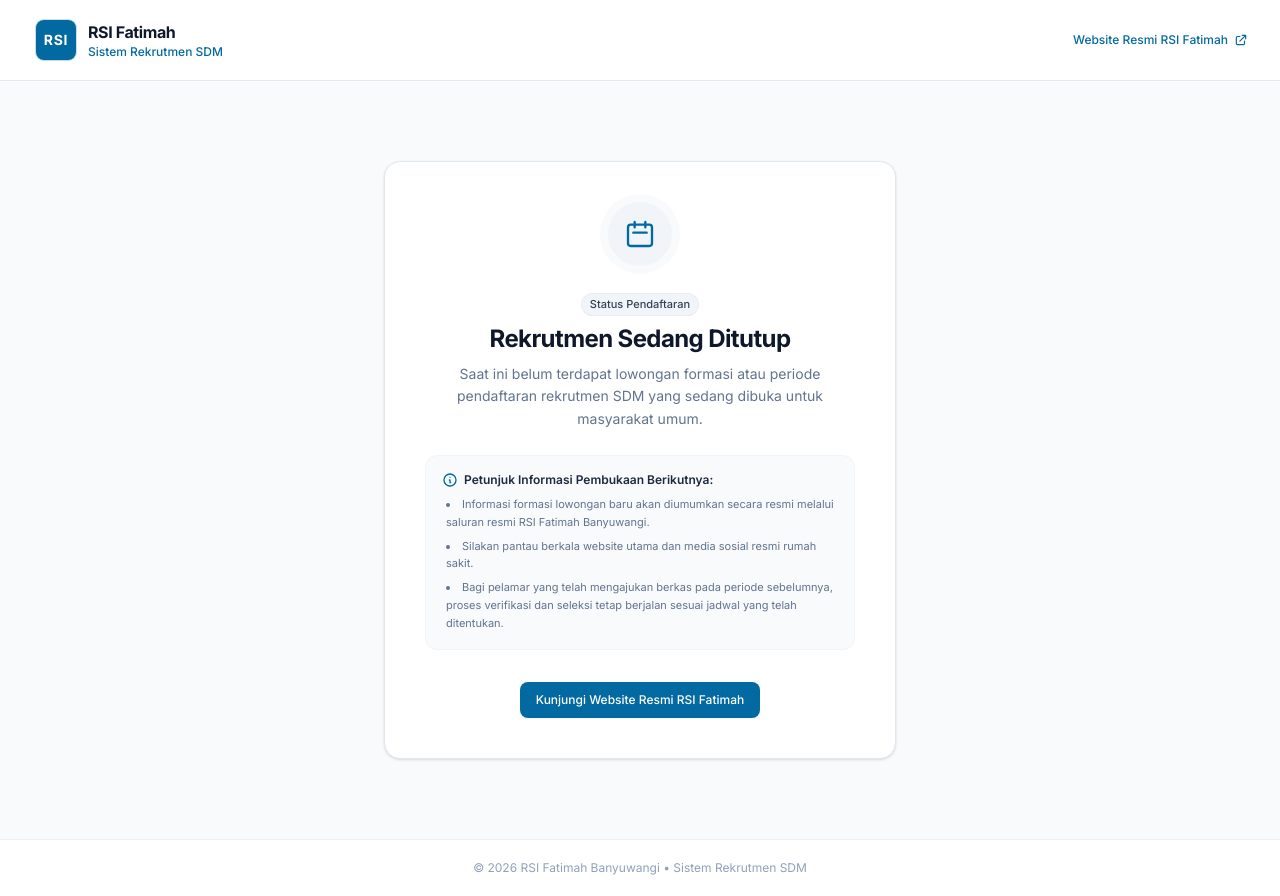
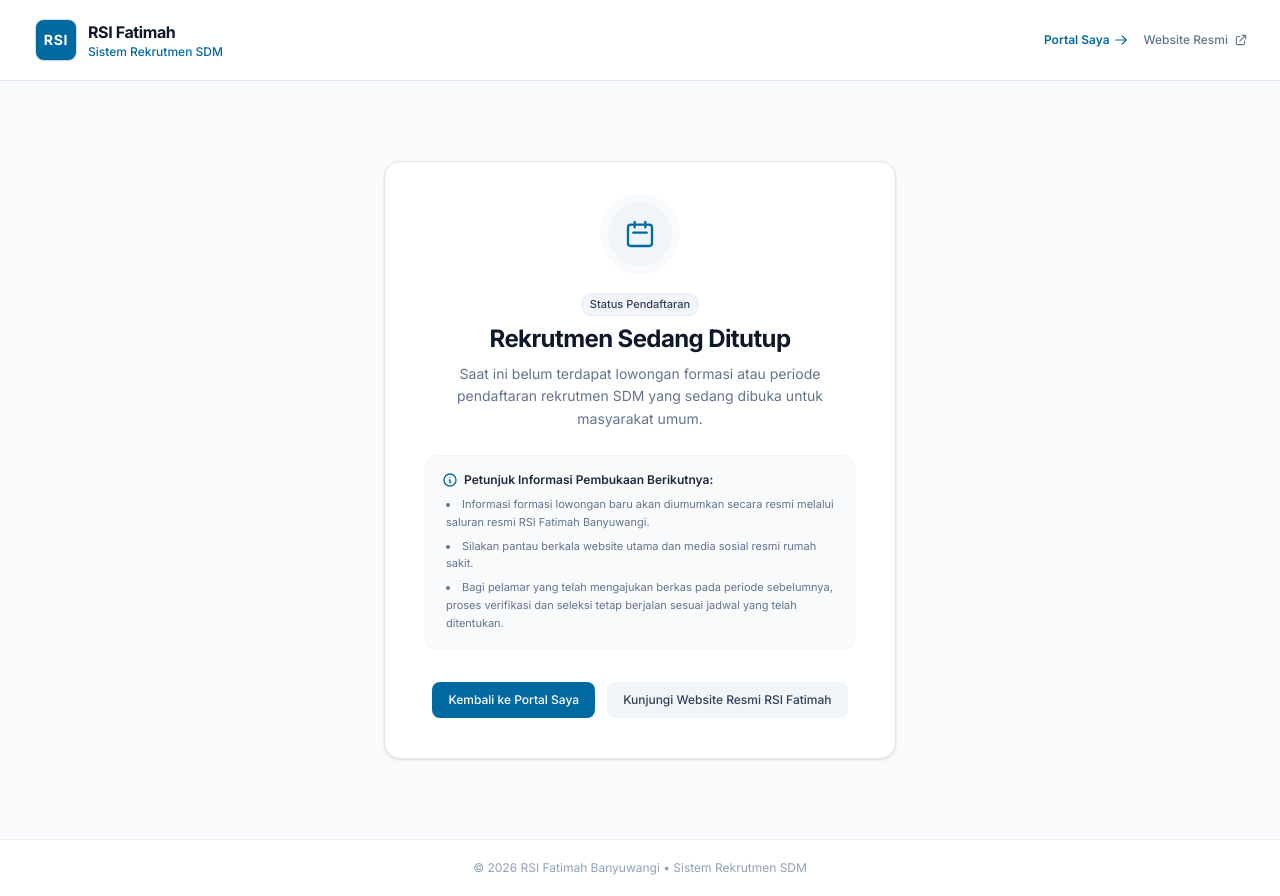
Before and after one commit to dwmah/system-require-rsifatimah, a Laravel app: page /rekrutmen-ditutup in a window 1280 px wide. Run offline with Laravel 12, Linux system fonts and the light colour scheme; the visitor is signed in with stand-in values (Sample User, id 1); style sheets or scripts are compiled from the project's sources.

Commit message:
feat: add applicant portal application workflow, rate limiting tests, and related views

```diff
--- a/app/Http/Controllers/Portal/ApplicationDocumentController.php
+++ b/app/Http/Controllers/Portal/ApplicationDocumentController.php
@@ -2,7 +2,6 @@
 
 namespace App\Http\Controllers\Portal;
 
-use App\Enums\JobApplicationStatus;
 use App\Http\Controllers\Controller;
 use App\Models\ApplicationDocument;
 use App\Models\JobApplication;
@@ -154,7 +153,7 @@ class ApplicationDocumentController extends Controller
             $safeFilename,
             [
                 'Content-Type' => $document->mime_type ?: 'application/octet-stream',
-                'Content-Disposition' => 'attachment; filename="' . $safeFilename . '"',
+                'Content-Disposition' => 'attachment; filename="'.$safeFilename.'"',
             ]
         );
     }
--- a/app/Http/Controllers/Portal/ApplicationSubmissionController.php
+++ b/app/Http/Controllers/Portal/ApplicationSubmissionController.php
@@ -15,7 +15,6 @@ use App\Services\Recruitment\ApplicationDocumentService;
 use App\Services\Recruitment\ApplicationSubmissionService;
 use DomainException;
 use Illuminate\Http\RedirectResponse;
-use Illuminate\Http\Request;
 use Illuminate\Support\Facades\Gate;
 use Illuminate\View\View;
 
--- a/app/Providers/AppServiceProvider.php
+++ b/app/Providers/AppServiceProvider.php
@@ -2,6 +2,9 @@
 
 namespace App\Providers;
 
+use Illuminate\Cache\RateLimiting\Limit;
+use Illuminate\Http\Request;
+use Illuminate\Support\Facades\RateLimiter;
 use Illuminate\Support\ServiceProvider;
 
 class AppServiceProvider extends ServiceProvider
@@ -19,6 +22,74 @@ class AppServiceProvider extends ServiceProvider
      */
     public function boot(): void
     {
-        //
+        $this->configureRateLimiting();
+    }
+
+    /**
+     * Configure named rate limiters for registration and password reset.
+     */
+    protected function configureRateLimiting(): void
+    {
+        RateLimiter::for('registration', function (Request $request) {
+            return [
+                Limit::perMinute(5)
+                    ->by('registration-minute:'.$request->ip())
+                    ->response(function (Request $request, array $headers) {
+                        return response(
+                            'Terlalu banyak percobaan pendaftaran. Silakan coba kembali beberapa saat lagi.',
+                            429,
+                            $headers
+                        );
+                    }),
+                Limit::perHour(30)
+                    ->by('registration-hour:'.$request->ip())
+                    ->response(function (Request $request, array $headers) {
+                        return response(
+                            'Terlalu banyak percobaan pendaftaran. Silakan coba kembali beberapa saat lagi.',
+                            429,
+                            $headers
+                        );
+                    }),
+            ];
+        });
+
+        RateLimiter::for('password-reset-link', function (Request $request) {
+            $limits = [
+                Limit::perMinute(5)
+                    ->by('password-reset-minute:'.$request->ip())
+                    ->response(function (Request $request, array $headers) {
+                        return response(
+                            'Terlalu banyak permintaan reset password. Silakan coba kembali beberapa saat lagi.',
+                            429,
+                            $headers
+                        );
+                    }),
+                Limit::perHour(30)
+                    ->by('password-reset-hour:'.$request->ip())
+                    ->response(function (Request $request, array $headers) {
+                        return response(
+                            'Terlalu banyak permintaan reset password. Silakan coba kembali beberapa saat lagi.',
+                            429,
+                            $headers
+                        );
+                    }),
+            ];
+
+            $rawIdentifier = trim((string) $request->input('identifier'));
+            if ($rawIdentifier !== '') {
+                $hashedIdentifier = hash('sha256', strtolower($rawIdentifier));
+                $limits[] = Limit::perMinute(3)
+                    ->by('password-reset-target:'.$hashedIdentifier)
+                    ->response(function (Request $request, array $headers) {
+                        return response(
+                            'Terlalu banyak permintaan reset password. Silakan coba kembali beberapa saat lagi.',
+                            429,
+                            $headers
+                        );
+                    });
+            }
+
+            return $limits;
+        });
     }
 }
--- a/resources/views/public/recruitment-closed.blade.php
+++ b/resources/views/public/recruitment-closed.blade.php
@@ -19,23 +19,53 @@
         <div class="max-w-7xl mx-auto flex items-center justify-between">
             <x-ui.brand />
 
+            <div class="flex items-center gap-4">
+                @auth
+                    <a
+                        href="{{ route('portal.home') }}"
+                        class="text-xs font-semibold text-rsi-700 hover:text-rsi-800 transition-colors flex items-center gap-1"
+                    >
+                        <span>Portal Saya</span>
+                        <svg class="w-3.5 h-3.5" fill="none" viewBox="0 0 24 24" stroke="currentColor">
+                            <path stroke-linecap="round" stroke-linejoin="round" stroke-width="2" d="M14 5l7 7m0 0l-7 7m7-7H3" />
+                        </svg>
+                    </a>
+                @else
+                    <a
+                        href="{{ route('login') }}"
+                        class="text-xs font-semibold text-rsi-700 hover:text-rsi-800 transition-colors"
+                    >
+                        Masuk
+                    </a>
+                @endauth
+
                 <a
                     href="https://rsifatimah.co.id"
                     target="_blank"
                     rel="noopener noreferrer"
-                class="text-xs font-medium text-rsi-700 hover:text-rsi-800 transition-colors flex items-center gap-1.5 focus:outline-hidden focus:underline"
+                    class="text-xs font-medium text-slate-500 hover:text-slate-700 transition-colors flex items-center gap-1.5 focus:outline-hidden focus:underline"
                 >
-                <span>Website Resmi RSI Fatimah</span>
+                    <span>Website Resmi</span>
                     <svg class="w-3.5 h-3.5" fill="none" viewBox="0 0 24 24" stroke="currentColor">
                         <path stroke-linecap="round" stroke-linejoin="round" stroke-width="2" d="M10 6H6a2 2 0 00-2 2v10a2 2 0 002 2h10a2 2 0 002-2v-4M14 4h6m0 0v6m0-6L10 14" />
                     </svg>
                 </a>
+            </div>
         </div>
     </header>
 
     {{-- Centered Information Container --}}
     <main class="flex-1 flex flex-col justify-center items-center px-4 sm:px-6 py-12 lg:py-20 text-center">
         <div class="w-full max-w-lg bg-white rounded-2xl border border-slate-200 p-8 sm:p-10 shadow-sm space-y-6">
+            @if (session('error'))
+                <div class="p-3.5 rounded-xl bg-rose-50 border border-rose-200 text-xs text-rose-800 text-left flex items-start gap-2.5">
+                    <svg class="w-4 h-4 text-rose-600 shrink-0 mt-0.5" fill="none" viewBox="0 0 24 24" stroke="currentColor">
+                        <path stroke-linecap="round" stroke-linejoin="round" stroke-width="2" d="M12 9v2m0 4h.01m-6.938 4h13.856c1.54 0 2.502-1.667 1.732-3L13.732 4c-.77-1.333-2.694-1.333-3.464 0L3.34 16c-.77 1.333.192 3 1.732 3z" />
+                    </svg>
+                    <span>{{ session('error') }}</span>
+                </div>
+            @endif
+
             {{-- Hospital Gate / Calendar Icon --}}
             <div class="w-16 h-16 rounded-full bg-slate-100 text-slate-500 mx-auto flex items-center justify-center ring-8 ring-slate-50">
                 <svg class="w-8 h-8 text-rsi-700" fill="none" viewBox="0 0 24 24" stroke="currentColor" aria-hidden="true">
@@ -69,11 +99,27 @@
             </div>
 
             <div class="pt-2 flex flex-col sm:flex-row items-center justify-center gap-3">
+                @auth
+                    <a
+                        href="{{ route('portal.home') }}"
+                        class="w-full sm:w-auto inline-flex items-center justify-center font-medium rounded-lg text-xs px-4 py-2.5 bg-rsi-700 text-white hover:bg-rsi-800 transition-colors shadow-xs"
+                    >
+                        Kembali ke Portal Saya
+                    </a>
+                @else
+                    <a
+                        href="{{ route('login') }}"
+                        class="w-full sm:w-auto inline-flex items-center justify-center font-medium rounded-lg text-xs px-4 py-2.5 bg-rsi-700 text-white hover:bg-rsi-800 transition-colors shadow-xs"
+                    >
+                        Masuk ke Akun Pelamar
+                    </a>
+                @endauth
+
                 <a
                     href="https://rsifatimah.co.id"
                     target="_blank"
                     rel="noopener noreferrer"
-                    class="w-full sm:w-auto inline-flex items-center justify-center font-medium rounded-lg text-xs px-4 py-2.5 bg-rsi-700 text-white hover:bg-rsi-800 transition-colors shadow-xs"
+                    class="w-full sm:w-auto inline-flex items-center justify-center font-medium rounded-lg text-xs px-4 py-2.5 bg-slate-100 text-slate-700 hover:bg-slate-200 transition-colors"
                 >
                     Kunjungi Website Resmi RSI Fatimah
                 </a>
--- a/routes/web.php
+++ b/routes/web.php
@@ -4,7 +4,16 @@ use App\Http\Controllers\Auth\AuthenticatedSessionController;
 use App\Http\Controllers\Auth\NewPasswordController;
 use App\Http\Controllers\Auth\PasswordResetLinkController;
 use App\Http\Controllers\Auth\RegisteredUserController;
+use App\Http\Controllers\Portal\ApplicantCertificationController;
+use App\Http\Controllers\Portal\ApplicantEducationController;
+use App\Http\Controllers\Portal\ApplicantLicenseController;
+use App\Http\Controllers\Portal\ApplicantWorkExperienceController;
+use App\Http\Controllers\Portal\ApplicationController;
+use App\Http\Controllers\Portal\ApplicationDocumentController;
+use App\Http\Controllers\Portal\ApplicationSubmissionController;
+use App\Http\Controllers\Portal\ApplicationTrackingController;
 use App\Http\Controllers\Portal\PortalHomeController;
+use App\Http\Controllers\Portal\ProfileController;
 use App\Http\Controllers\Public\GuideController;
 use App\Http\Controllers\Public\VacancyController;
 use Illuminate\Support\Facades\Route;
@@ -25,7 +34,9 @@ Route::middleware(['recruitment.open'])->group(function () {
     // Registrasi Pelamar Baru (Hanya bisa saat recruitment terbuka & belum login)
     Route::middleware('guest')->group(function () {
         Route::get('/daftar', [RegisteredUserController::class, 'create'])->name('register');
-        Route::post('/daftar', [RegisteredUserController::class, 'store'])->name('register.store');
+        Route::post('/daftar', [RegisteredUserController::class, 'store'])
+            ->middleware('throttle:registration')
+            ->name('register.store');
     });
 });
 
@@ -37,7 +48,9 @@ Route::middleware('guest')->group(function () {
 
     // Forgot Password & Reset Password
     Route::get('/lupa-password', [PasswordResetLinkController::class, 'create'])->name('password.request');
-    Route::post('/lupa-password', [PasswordResetLinkController::class, 'store'])->name('password.email');
+    Route::post('/lupa-password', [PasswordResetLinkController::class, 'store'])
+        ->middleware('throttle:password-reset-link')
+        ->name('password.email');
     Route::get('/reset-password/{token}', [NewPasswordController::class, 'create'])->name('password.reset');
     Route::post('/reset-password', [NewPasswordController::class, 'store'])->name('password.update');
 });
@@ -48,64 +61,64 @@ Route::middleware(['auth', 'applicant.active'])->group(function () {
     Route::get('/portal', [PortalHomeController::class, 'index'])->name('portal.home');
 
     // Profil Pelamar
-    Route::get('/portal/profil', [\App\Http\Controllers\Portal\ProfileController::class, 'show'])->name('profile.show');
-    Route::patch('/portal/profil/data-pribadi', [\App\Http\Controllers\Portal\ProfileController::class, 'updatePersonal'])->name('profile.personal.update');
-    Route::patch('/portal/profil/alamat-kontak', [\App\Http\Controllers\Portal\ProfileController::class, 'updateContact'])->name('profile.contact.update');
+    Route::get('/portal/profil', [ProfileController::class, 'show'])->name('profile.show');
+    Route::patch('/portal/profil/data-pribadi', [ProfileController::class, 'updatePersonal'])->name('profile.personal.update');
+    Route::patch('/portal/profil/alamat-kontak', [ProfileController::class, 'updateContact'])->name('profile.contact.update');
 
     // Riwayat Pendidikan
-    Route::post('/portal/profil/pendidikan', [\App\Http\Controllers\Portal\ApplicantEducationController::class, 'store'])->name('profile.educations.store');
-    Route::patch('/portal/profil/pendidikan/{education}', [\App\Http\Controllers\Portal\ApplicantEducationController::class, 'update'])->name('profile.educations.update');
-    Route::delete('/portal/profil/pendidikan/{education}', [\App\Http\Controllers\Portal\ApplicantEducationController::class, 'destroy'])->name('profile.educations.destroy');
+    Route::post('/portal/profil/pendidikan', [ApplicantEducationController::class, 'store'])->name('profile.educations.store');
+    Route::patch('/portal/profil/pendidikan/{education}', [ApplicantEducationController::class, 'update'])->name('profile.educations.update');
+    Route::delete('/portal/profil/pendidikan/{education}', [ApplicantEducationController::class, 'destroy'])->name('profile.educations.destroy');
 
     // Lisensi / STR
-    Route::post('/portal/profil/lisensi', [\App\Http\Controllers\Portal\ApplicantLicenseController::class, 'store'])->name('profile.licenses.store');
-    Route::patch('/portal/profil/lisensi/{license}', [\App\Http\Controllers\Portal\ApplicantLicenseController::class, 'update'])->name('profile.licenses.update');
-    Route::delete('/portal/profil/lisensi/{license}', [\App\Http\Controllers\Portal\ApplicantLicenseController::class, 'destroy'])->name('profile.licenses.destroy');
+    Route::post('/portal/profil/lisensi', [ApplicantLicenseController::class, 'store'])->name('profile.licenses.store');
+    Route::patch('/portal/profil/lisensi/{license}', [ApplicantLicenseController::class, 'update'])->name('profile.licenses.update');
+    Route::delete('/portal/profil/lisensi/{license}', [ApplicantLicenseController::class, 'destroy'])->name('profile.licenses.destroy');
 
     // Sertifikasi
-    Route::post('/portal/profil/sertifikasi', [\App\Http\Controllers\Portal\ApplicantCertificationController::class, 'store'])->name('profile.certifications.store');
-    Route::patch('/portal/profil/sertifikasi/{certification}', [\App\Http\Controllers\Portal\ApplicantCertificationController::class, 'update'])->name('profile.certifications.update');
-    Route::delete('/portal/profil/sertifikasi/{certification}', [\App\Http\Controllers\Portal\ApplicantCertificationController::class, 'destroy'])->name('profile.certifications.destroy');
+    Route::post('/portal/profil/sertifikasi', [ApplicantCertificationController::class, 'store'])->name('profile.certifications.store');
+    Route::patch('/portal/profil/sertifikasi/{certification}', [ApplicantCertificationController::class, 'update'])->name('profile.certifications.update');
+    Route::delete('/portal/profil/sertifikasi/{certification}', [ApplicantCertificationController::class, 'destroy'])->name('profile.certifications.destroy');
 
     // Pengalaman Kerja
-    Route::post('/portal/profil/pengalaman', [\App\Http\Controllers\Portal\ApplicantWorkExperienceController::class, 'store'])->name('profile.work-experiences.store');
-    Route::patch('/portal/profil/pengalaman/{workExperience}', [\App\Http\Controllers\Portal\ApplicantWorkExperienceController::class, 'update'])->name('profile.work-experiences.update');
-    Route::delete('/portal/profil/pengalaman/{workExperience}', [\App\Http\Controllers\Portal\ApplicantWorkExperienceController::class, 'destroy'])->name('profile.work-experiences.destroy');
+    Route::post('/portal/profil/pengalaman', [ApplicantWorkExperienceController::class, 'store'])->name('profile.work-experiences.store');
+    Route::patch('/portal/profil/pengalaman/{workExperience}', [ApplicantWorkExperienceController::class, 'update'])->name('profile.work-experiences.update');
+    Route::delete('/portal/profil/pengalaman/{workExperience}', [ApplicantWorkExperienceController::class, 'destroy'])->name('profile.work-experiences.destroy');
 
     // Alur Lamaran Pekerjaan (Fase 8A & 8B)
-    Route::get('/portal/lamaran', [\App\Http\Controllers\Portal\ApplicationController::class, 'index'])->name('portal.applications.index');
-    Route::get('/portal/lamaran/mulai/{jobVacancy}', [\App\Http\Controllers\Portal\ApplicationController::class, 'start'])->name('portal.applications.start');
-    Route::post('/portal/lamaran/mulai/{jobVacancy}', [\App\Http\Controllers\Portal\ApplicationController::class, 'store'])->name('portal.applications.store');
-    Route::get('/portal/lamaran/{jobApplication}', [\App\Http\Controllers\Portal\ApplicationController::class, 'show'])
+    Route::get('/portal/lamaran', [ApplicationController::class, 'index'])->name('portal.applications.index');
+    Route::get('/portal/lamaran/mulai/{jobVacancy}', [ApplicationController::class, 'start'])->name('portal.applications.start');
+    Route::post('/portal/lamaran/mulai/{jobVacancy}', [ApplicationController::class, 'store'])->name('portal.applications.store');
+    Route::get('/portal/lamaran/{jobApplication}', [ApplicationController::class, 'show'])
         ->whereNumber('jobApplication')
         ->name('portal.applications.show');
 
     // Berkas Persyaratan & Final Submit (Fase 8B)
-    Route::get('/portal/lamaran/{jobApplication}/berkas', [\App\Http\Controllers\Portal\ApplicationDocumentController::class, 'index'])
+    Route::get('/portal/lamaran/{jobApplication}/berkas', [ApplicationDocumentController::class, 'index'])
         ->whereNumber('jobApplication')
         ->name('portal.applications.documents.index');
-    Route::post('/portal/lamaran/{jobApplication}/berkas/{requirement}', [\App\Http\Controllers\Portal\ApplicationDocumentController::class, 'store'])
+    Route::post('/portal/lamaran/{jobApplication}/berkas/{requirement}', [ApplicationDocumentController::class, 'store'])
         ->whereNumber('jobApplication')
         ->whereNumber('requirement')
         ->name('portal.applications.documents.store');
-    Route::delete('/portal/lamaran/{jobApplication}/berkas/{document}', [\App\Http\Controllers\Portal\ApplicationDocumentController::class, 'destroy'])
+    Route::delete('/portal/lamaran/{jobApplication}/berkas/{document}', [ApplicationDocumentController::class, 'destroy'])
         ->whereNumber('jobApplication')
         ->whereNumber('document')
         ->name('portal.applications.documents.destroy');
-    Route::get('/portal/lamaran/{jobApplication}/berkas/{document}/download', [\App\Http\Controllers\Portal\ApplicationDocumentController::class, 'download'])
+    Route::get('/portal/lamaran/{jobApplication}/berkas/{document}/download', [ApplicationDocumentController::class, 'download'])
         ->whereNumber('jobApplication')
         ->whereNumber('document')
         ->name('portal.applications.documents.download');
 
-    Route::get('/portal/lamaran/{jobApplication}/review', [\App\Http\Controllers\Portal\ApplicationSubmissionController::class, 'review'])
+    Route::get('/portal/lamaran/{jobApplication}/review', [ApplicationSubmissionController::class, 'review'])
         ->whereNumber('jobApplication')
         ->name('portal.applications.review');
-    Route::post('/portal/lamaran/{jobApplication}/submit', [\App\Http\Controllers\Portal\ApplicationSubmissionController::class, 'submit'])
+    Route::post('/portal/lamaran/{jobApplication}/submit', [ApplicationSubmissionController::class, 'submit'])
         ->whereNumber('jobApplication')
         ->name('portal.applications.submit');
 
     // Tracking Proses Seleksi Pelamar (Fase 9)
-    Route::get('/portal/lamaran/{jobApplication}/tracking', [\App\Http\Controllers\Portal\ApplicationTrackingController::class, 'show'])
+    Route::get('/portal/lamaran/{jobApplication}/tracking', [ApplicationTrackingController::class, 'show'])
         ->whereNumber('jobApplication')
         ->name('portal.applications.tracking');
 });
```
Also changed, not shown: resources/views/components/navigation/applicant-sidebar.blade.php (+7 -7 lines), tests/Feature/HttpRateLimitingTest.php (added, +319 -0 lines). Lines whose indentation alone changed are shown as unchanged.
